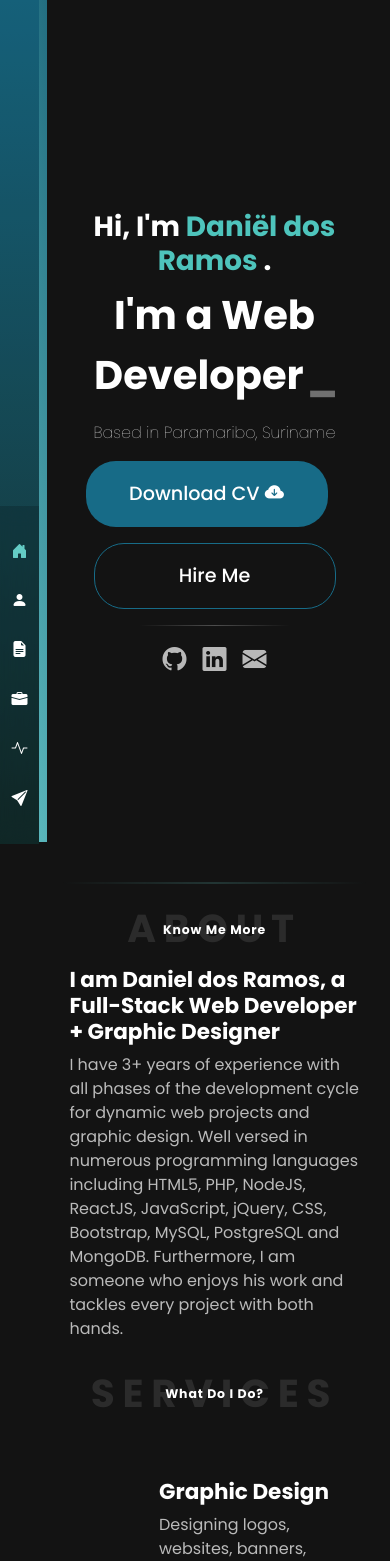
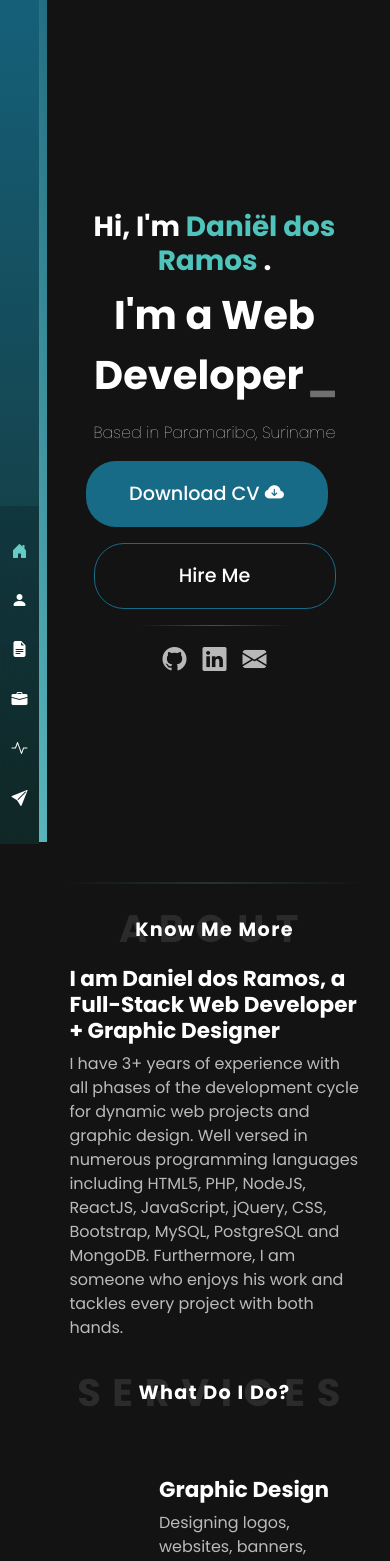
Before and after one commit to FrostiSR/portfolio, a React (Vite) app: page / in a window 390 px wide. Shown: the top 1561 px of the page. Built offline with nearby package versions, Linux system fonts and the light colour scheme; no server answers.

Commit message:
header css size spacing

```diff
--- a/src/components/Header/Header.css
+++ b/src/components/Header/Header.css
@@ -4,7 +4,7 @@
     height: fit-content;
   }
 
-  .top, .below{
+.top, .below{
     grid-column: 1;
     grid-row: 1;
   }
@@ -46,8 +46,13 @@ margin: 0 !important;
 @media (min-width: 320px) and (max-width: 480px) {
 
   /* CSS */
-  /* .head-title{
-    font-size: 2.5em;
-    } */
+  .head-title{
+    font-size:  2.4em;
+    letter-spacing: 0.3em;
+    }
+
+    .sub-title{
+        font-size: 1.2em;
+        }
 
 }
```
